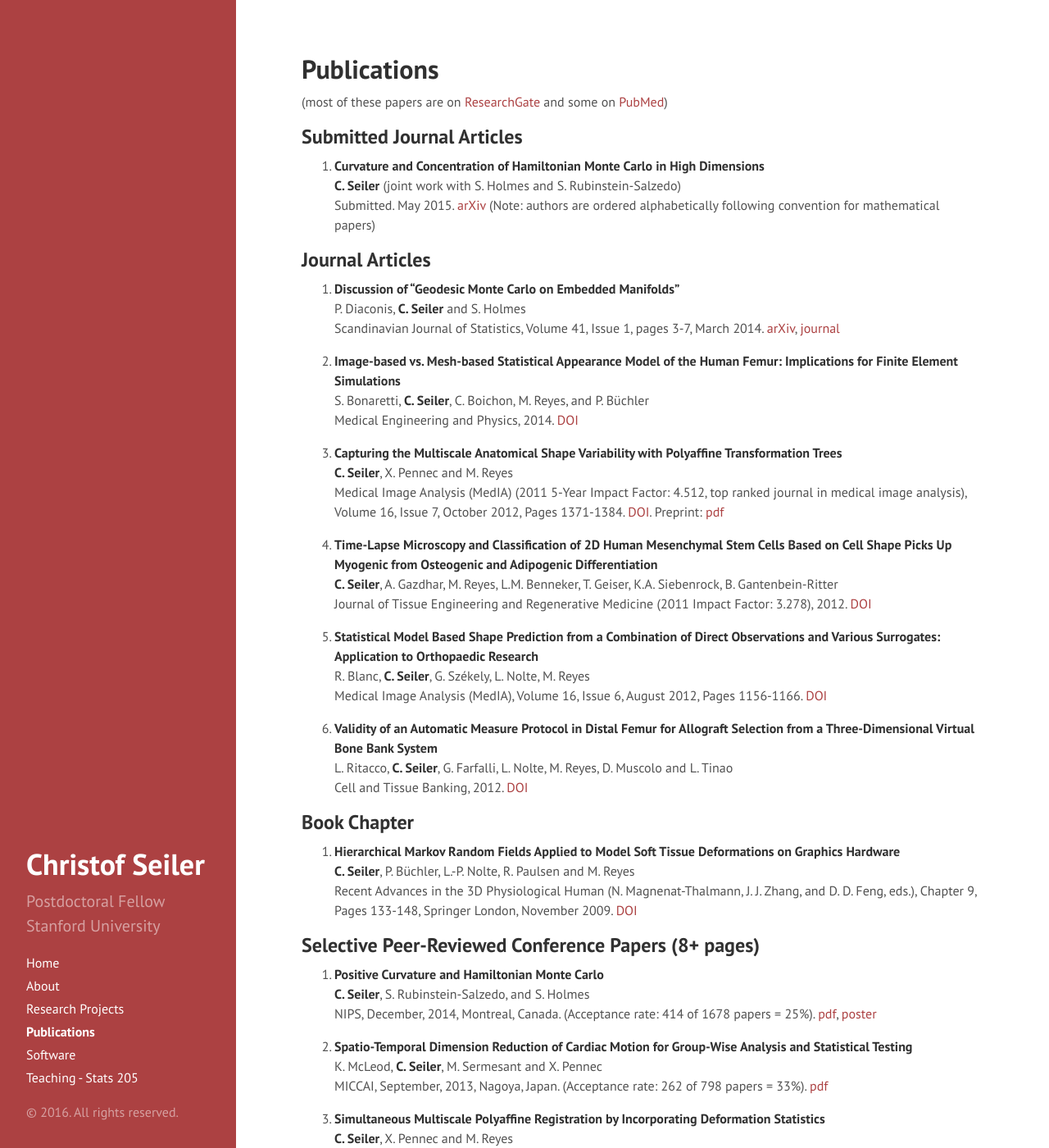
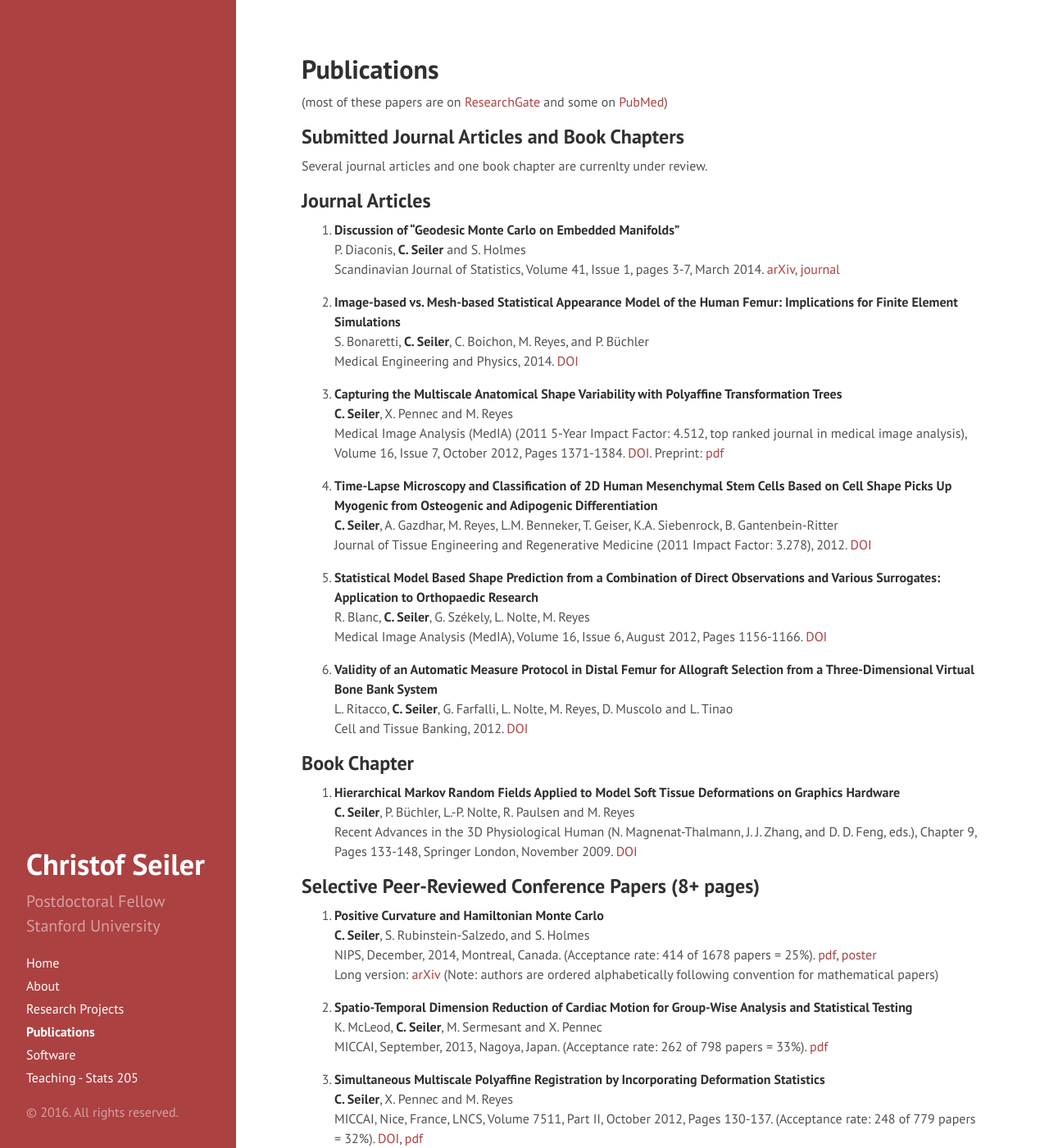
Before and after one commit to ChristofSeiler/ChristofSeiler.github.io, a Jekyll site: the page built from publications.md, in a window 1280 px wide and 1400 px high. Shown: the whole window at 82% size. Built offline with Jekyll 4.4.1, drawn with Linux system fonts in a browser that asks for light colours.

Commit message:
updated publications

```diff
--- a/index.html
+++ b/index.html
@@ -35,7 +35,7 @@ img {
 
 <img src="public/Me.JPG" alt="" border="0" width="200" />
 
-<p>I am a Postdoctoral Fellow at Stanford University in the Department of Statistics mentored by <a href="http://www-stat.stanford.edu/~susan/">Susan Holmes</a>. I work on several data science projects related to neuroimaging, self-driving cars, and microbiome. In 2012, I obtained my PhD co-advised by <a href="http://www-sop.inria.fr/members/Xavier.Pennec/">Xavier Pennec</a> and <a href="http://www.mauricioreyes.me/">Mauricio Reyes</a> at Inria in France and University of Bern in Switzerland. </p>
+<p>I am a Postdoctoral Fellow at Stanford University in the Department of Statistics mentored by <a href="http://www-stat.stanford.edu/~susan/">Susan Holmes</a>. I work on several data science projects related to neuroimaging, self-driving cars, microbiome, and immunology. In 2012, I obtained my PhD co-advised by <a href="http://www-sop.inria.fr/members/Xavier.Pennec/">Xavier Pennec</a> and <a href="http://www.mauricioreyes.me/">Mauricio Reyes</a> at Inria in France and University of Bern in Switzerland. </p>
 
 <br>
 
--- a/publications.md
+++ b/publications.md
@@ -5,11 +5,9 @@ title: Publications
 
 (most of these papers are on [ResearchGate](https://www.researchgate.net/profile/Christof_Seiler/publications/) and some on [PubMed](http://www.ncbi.nlm.nih.gov/pubmed?term=christof%20seiler))
 
-## Submitted Journal Articles
+## Submitted Journal Articles and Book Chapters
 
-1. **Curvature and Concentration of Hamiltonian Monte Carlo in High Dimensions** <br>
-**C. Seiler** (joint work with S. Holmes and S. Rubinstein-Salzedo) <br>
-Submitted. May 2015. [arXiv](http://arxiv.org/abs/1407.1114) (Note: authors are ordered alphabetically following convention for mathematical papers)
+Several journal articles and one book chapter are currenlty under review.
 
 ## Journal Articles
 
@@ -47,7 +45,8 @@ Recent Advances in the 3D Physiological Human (N. Magnenat-Thalmann, J. J. Zhang
 
 1. **Positive Curvature and Hamiltonian Monte Carlo** <br>
 **C. Seiler**, S. Rubinstein-Salzedo, and S. Holmes <br>
-NIPS, December, 2014, Montreal, Canada. (Acceptance rate: 414 of 1678 papers = 25%). [pdf](http://papers.nips.cc/paper/5500-positive-curvature-and-hamiltonian-monte-carlo.pdf), [poster](https://christofseiler.github.io/NIPS-Poster.pdf)
+NIPS, December, 2014, Montreal, Canada. (Acceptance rate: 414 of 1678 papers = 25%). [pdf](http://papers.nips.cc/paper/5500-positive-curvature-and-hamiltonian-monte-carlo.pdf), [poster](https://christofseiler.github.io/NIPS-Poster.pdf) <br>
+Long version: [arXiv](http://arxiv.org/abs/1407.1114) (Note: authors are ordered alphabetically following convention for mathematical papers)
 
 2. **Spatio-Temporal Dimension Reduction of Cardiac Motion for Group-Wise Analysis and Statistical Testing** <br>
 K. McLeod, **C. Seiler**, M. Sermesant and X. Pennec <br>
```
